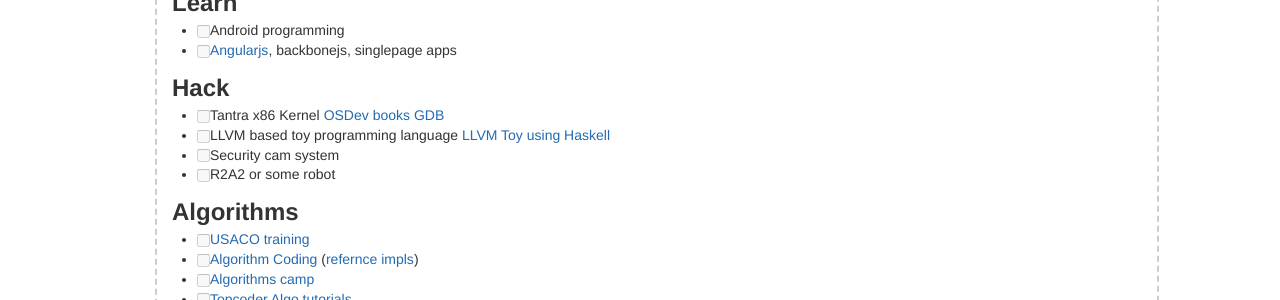
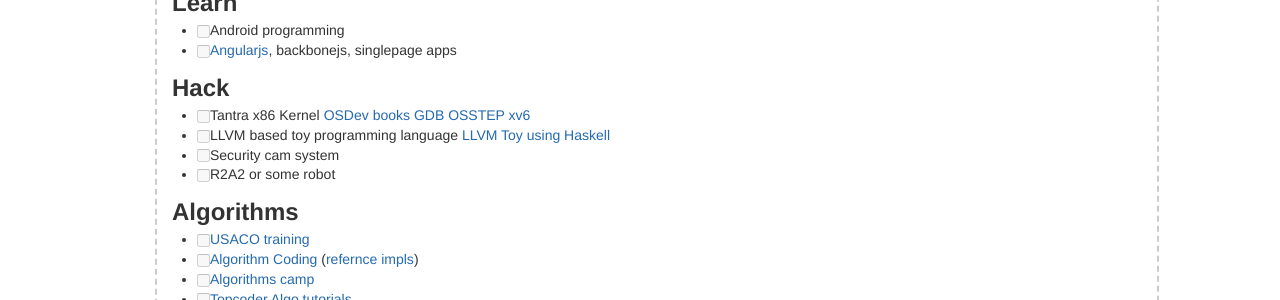
Before and after one commit to rohityadavcloud/rohityadavcloud.github.io, a Jekyll site: the page built from kaizen/index.markdown, in a window 1280 px wide and 900 px high, scrolled down 410 px. Shown: the part 153-453 px from the top of the window. Built offline with Jekyll 4.4.1, drawn with Linux system fonts in a browser that asks for light colours; Markdown is read by kramdown in place of the engine named in the settings.

Commit message:
kaizen: more os fun
Signed-off-by: Rohit Yadav <bhaisaab@baagi.org>

```diff
--- a/kaizen/index.markdown
+++ b/kaizen/index.markdown
@@ -34,7 +34,7 @@
 
 ## Hack
 
-- [ ] Tantra x86 Kernel [OSDev books](http://wiki.osdev.org/Books) [GDB](http://beej.us/guide/bggdb/)
+- [ ] Tantra x86 Kernel [OSDev books](http://wiki.osdev.org/Books) [GDB](http://beej.us/guide/bggdb/) [OSSTEP](http://pages.cs.wisc.edu/~remzi/OSTEP/) [xv6](http://pdos.csail.mit.edu/6.828/2012/xv6.html)
 - [ ] LLVM based toy programming language [LLVM Toy using Haskell](http://www.stephendiehl.com/llvm/)
 - [ ] Security cam system
 - [ ] R2A2 or some robot
```
